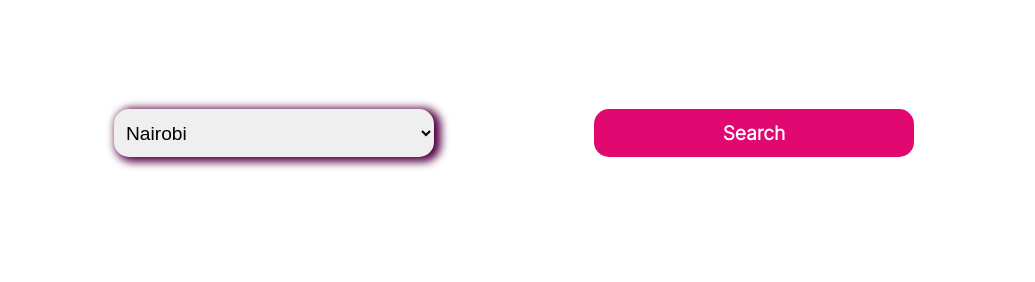
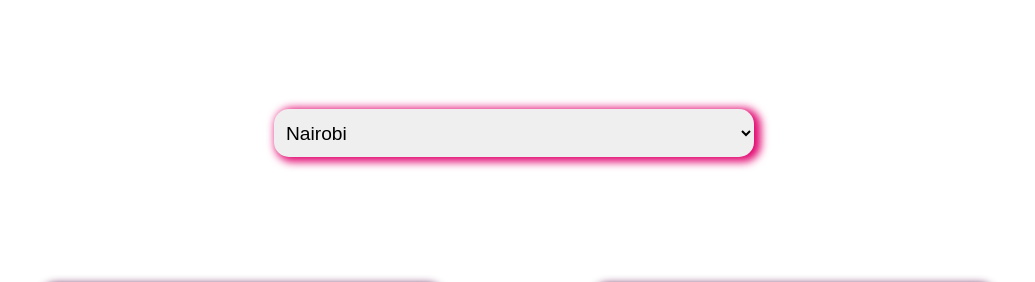
Before and after one commit to MercyChebet/Weather-App, a plain HTML site: page index.html in a window 1280 px wide. Shown: the part 182-464 px from the top of the page, without its empty margins (126-1161 px from the left). Drawn offline with Linux system fonts and the light colour scheme.

Commit message:
removed search button

```diff
--- a/assets/css/index.css
+++ b/assets/css/index.css
@@ -22,14 +22,15 @@
 }
 
 .form select{
-      width:20rem;
+      width:30rem;
       height:3rem;
       border:none;
       border-radius:15px;
       padding:0.5rem;
       font-size:1.2rem;
-      margin-bottom:1rem;
-      box-shadow: 4px 2px 8px 3px rgb(84, 0, 66);
+      /* margin-bottom:1rem; */
+      box-shadow: 4px 2px 8px 3px #E20871;
+      margin: auto;
 }
 .form button{
       width:20rem;
--- a/assets/js/index.js
+++ b/assets/js/index.js
@@ -27,8 +27,8 @@ document.addEventListener('DOMContentLoaded', () => {
 
       //Form
       let cityField = document.getElementById('city')
-      document.getElementById('submit').addEventListener('click',()=>{
-            let city = cityField.value
+      document.getElementById('city').addEventListener('change',(e)=>{
+            let city = e.value
             card1.innerHTML = ""
             card2.innerHTML = ""
             card3.innerHTML = ""
--- a/index.html
+++ b/index.html
@@ -33,7 +33,7 @@
                   <option value="key">Kampala</option>
                   <option value="key">Nyeri</option>
             </select>
-            <button id="submit">Search</button>
+            <!-- <button id="submit">Search</button> -->
       </div>
       <div class="display">
             <div class="card-day">
```
